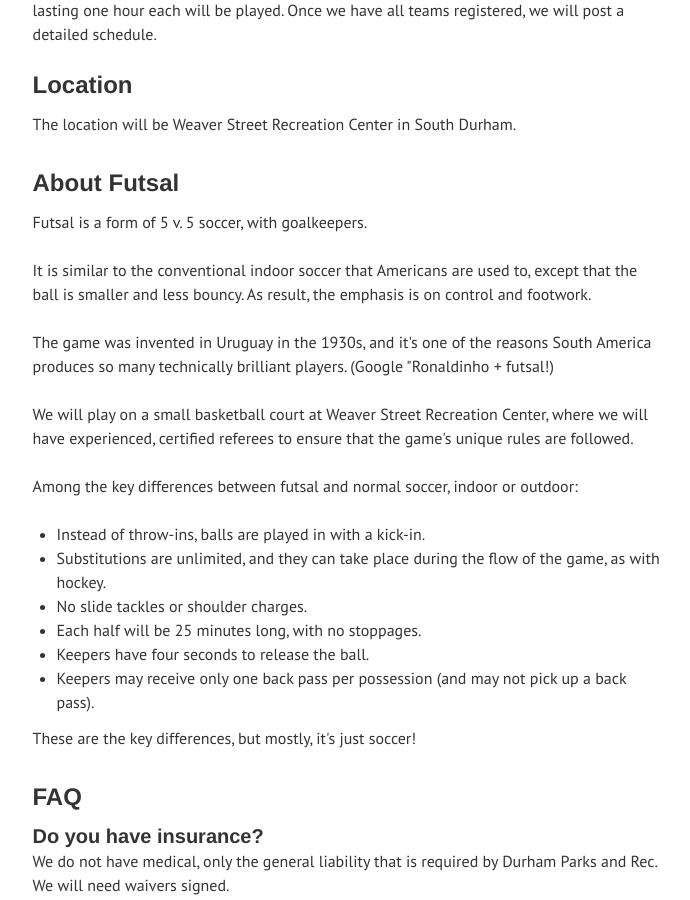
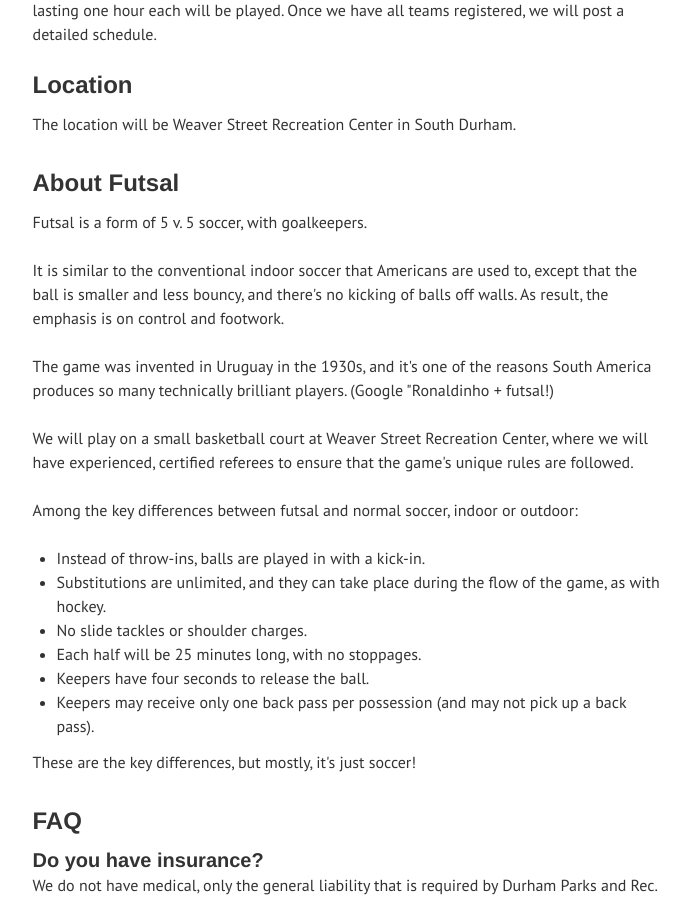
Before and after one commit to durhamatletico/durhamatletico.github.io, a Jekyll site: the page built from futsal.html, in a window 1280 px wide and 900 px high, scrolled down 1384 px. Shown: the whole window, without its empty margins (455-1145 px from the left). Built offline with Jekyll 4.4.1, drawn with Linux system fonts in a browser that asks for light colours.

Commit message:
Update futsal.html

```diff
--- a/futsal.html
+++ b/futsal.html
@@ -52,7 +52,7 @@ permalink: /futsal/
         <h4 id="about-futsal">About Futsal</h4>
         <p>Futsal is a form of 5 v. 5 soccer, with goalkeepers.</p>
 
-        <p>It is similar to the conventional indoor soccer that Americans are used to, except that the ball is smaller and less bouncy. As result, the emphasis is on control and footwork.</p>
+        <p>It is similar to the conventional indoor soccer that Americans are used to, except that the ball is smaller and less bouncy, and there's no kicking of balls off walls. As result, the emphasis is on control and footwork.</p>
 
         <p>The game was invented in Uruguay in the 1930s, and it's one of the reasons South America produces so many technically brilliant players. (Google "Ronaldinho + futsal!)</p>
 
```
